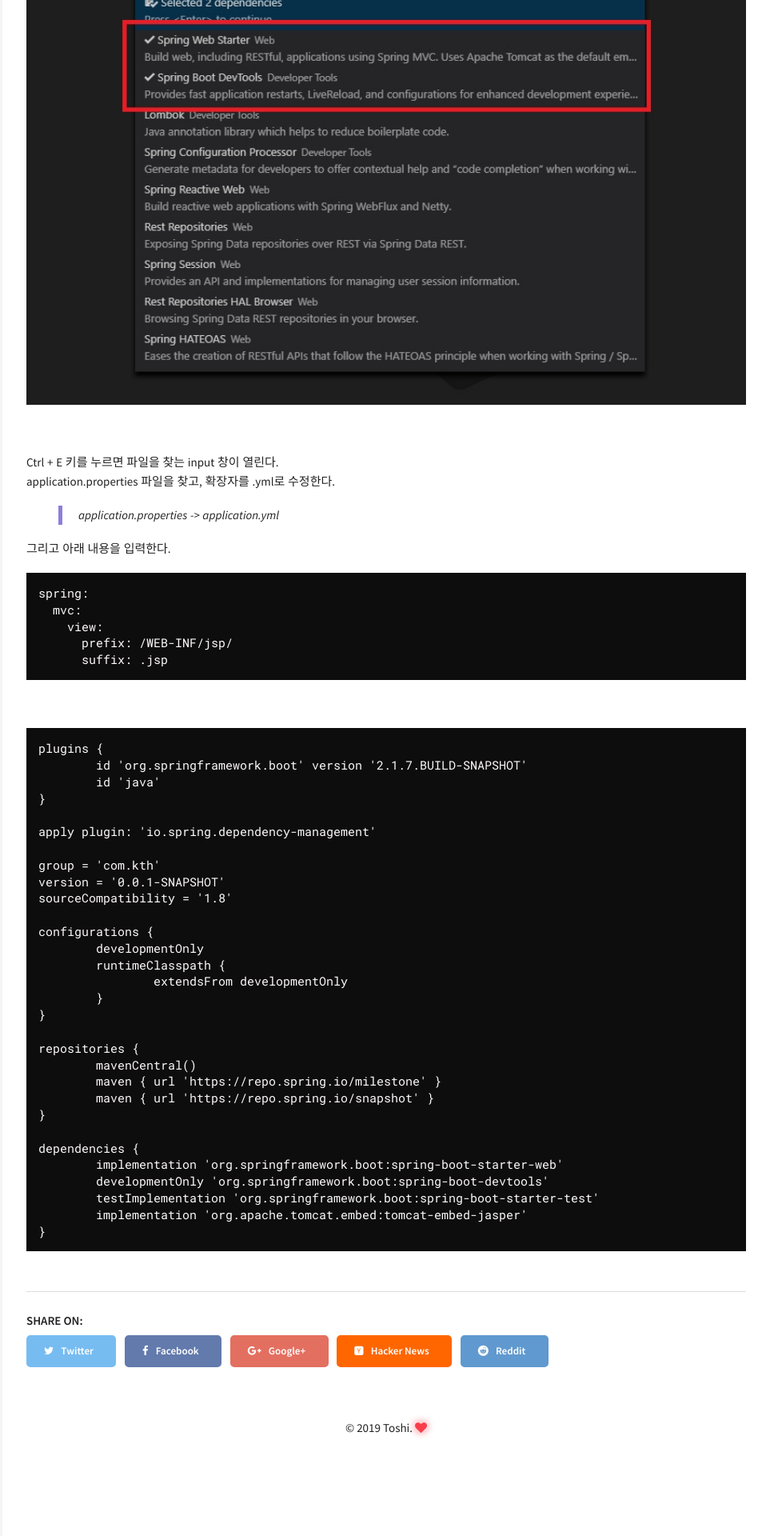
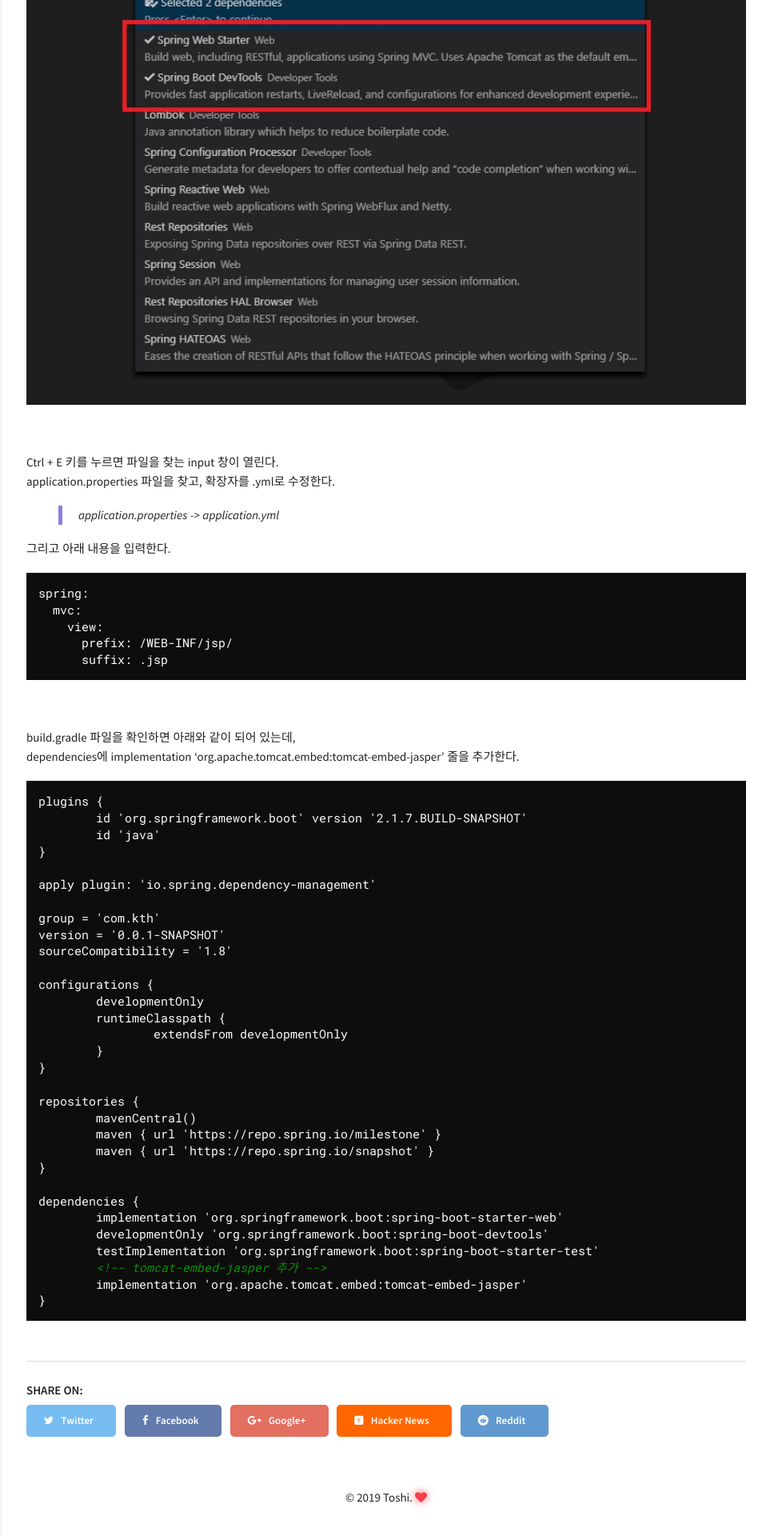
Before and after one commit to toshi15shkim/toshi15shkim.github.io, a Jekyll site: the page built from _posts/2019/2019-07-25-dvp-vscode-boot.md, in a window 1280 px wide. Shown: the part 2410-4330 px from the top of the page at 80% size, without its empty margins (317-1280 px from the left). Built offline with Jekyll 4.4.1, drawn with Linux system fonts in a browser that asks for light colours.

Commit message:
2019-07-25 md file update

````diff
--- a/_posts/2019/2019-07-25-dvp-vscode-boot.md
+++ b/_posts/2019/2019-07-25-dvp-vscode-boot.md
@@ -61,6 +61,9 @@ spring:
 
 <br/>
 
+build.gradle 파일을 확인하면 아래와 같이 되어 있는데,
+dependencies에 implementation 'org.apache.tomcat.embed:tomcat-embed-jasper' 줄을 추가한다.
+
 ```xml
 plugins {
 	id 'org.springframework.boot' version '2.1.7.BUILD-SNAPSHOT'
@@ -90,6 +93,7 @@ dependencies {
 	implementation 'org.springframework.boot:spring-boot-starter-web'
 	developmentOnly 'org.springframework.boot:spring-boot-devtools'
 	testImplementation 'org.springframework.boot:spring-boot-starter-test'
+	<!-- tomcat-embed-jasper 추가 -->
 	implementation 'org.apache.tomcat.embed:tomcat-embed-jasper'
 }
 ```
````
Also changed, not shown: img/2019/190725/7.yml.jpg.
